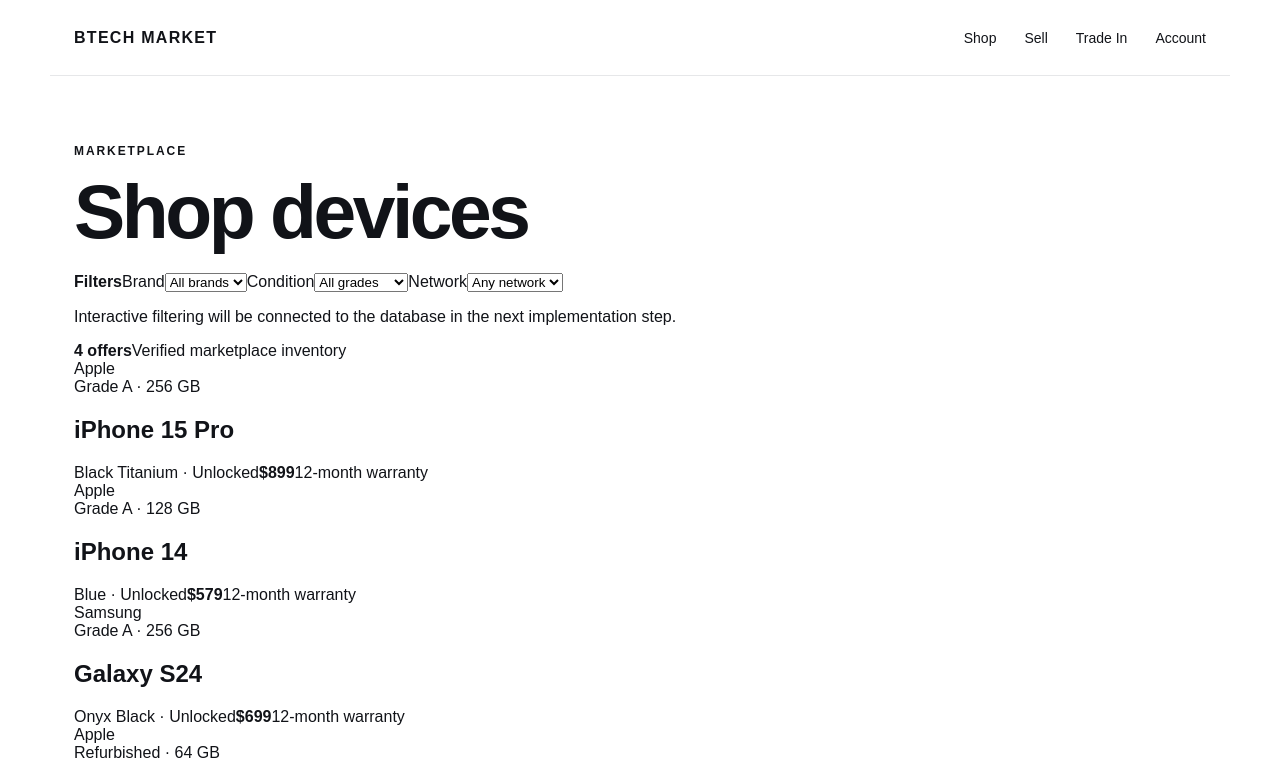
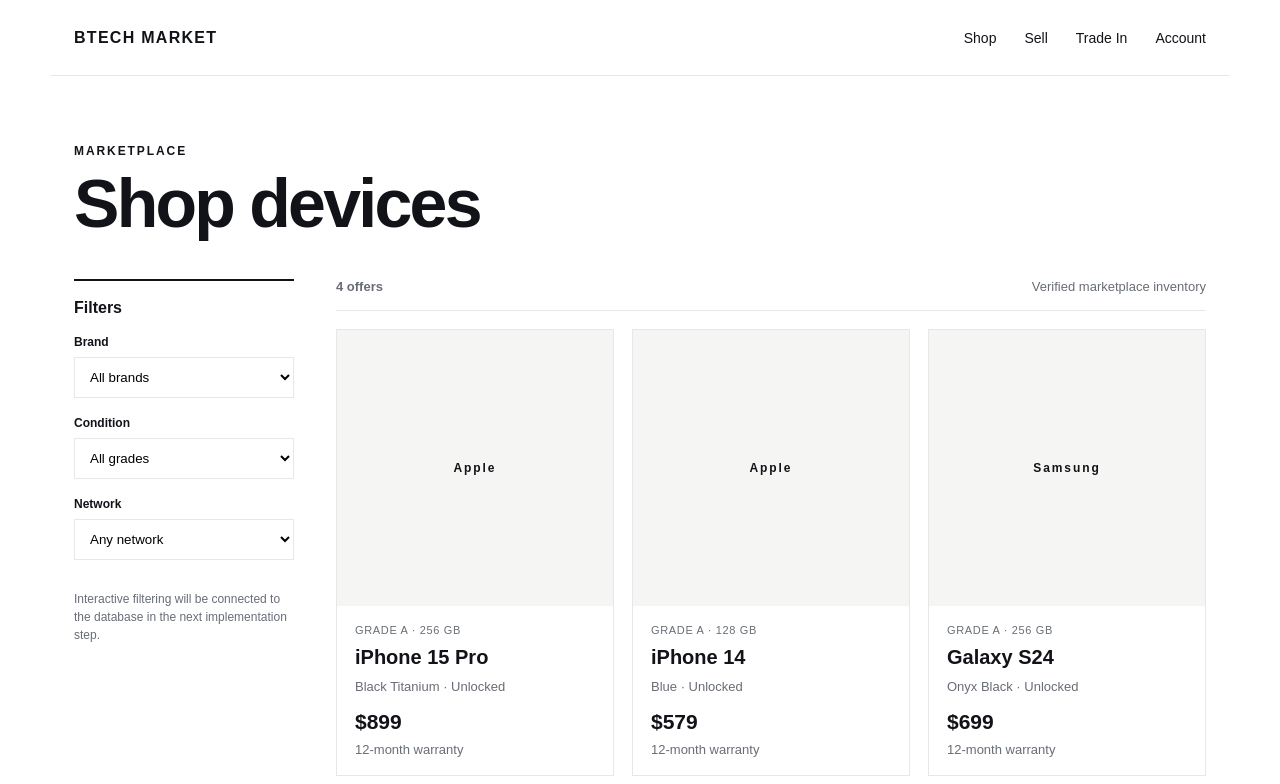
Before and after one commit to njsgambhir/btech-market-v2, a Next.js app: page /shop in a window 1280 px wide. Shown: the top 784 px of the page. Built offline with nearby package versions, Linux system fonts and the light colour scheme.

Commit message:
feat: style marketplace catalogue and product detail

```diff
--- a/src/app/globals.css
+++ b/src/app/globals.css
@@ -41,3 +41,36 @@
   .categoryGrid, .trustBand { grid-template-columns: 1fr; }
   .siteFooter { flex-direction: column; gap: 10px; }
 }
+
+
+/* Marketplace catalogue */
+.pageTitle { font-size: clamp(42px, 6vw, 68px); margin: 12px 0 42px; letter-spacing: -.04em; }
+.shopLayout { display: grid; grid-template-columns: 220px 1fr; gap: 42px; }
+.filters { border-top: 2px solid var(--ink); padding-top: 18px; display: flex; flex-direction: column; gap: 18px; }
+.filters label { display: flex; flex-direction: column; gap: 8px; font-size: 12px; font-weight: 700; }
+.filters select { padding: 11px; border: 1px solid var(--line); background: white; }
+.filters p, .finePrint { color: var(--muted); font-size: 12px; line-height: 1.5; }
+.resultsBar { display: flex; justify-content: space-between; padding-bottom: 16px; border-bottom: 1px solid var(--line); font-size: 13px; color: var(--muted); }
+.productGrid { display: grid; grid-template-columns: repeat(3, 1fr); gap: 18px; margin-top: 18px; }
+.productCard { border: 1px solid var(--line); }
+.productVisual { aspect-ratio: 1; background: var(--surface); display: grid; place-items: center; font-size: 12px; letter-spacing: .16em; font-weight: 800; }
+.productInfo { padding: 18px; display: flex; flex-direction: column; gap: 8px; font-size: 13px; color: var(--muted); }
+.productInfo h2 { color: var(--ink); font-size: 20px; margin: 2px 0; }
+.productMeta { font-size: 11px; letter-spacing: .06em; text-transform: uppercase; }
+.price { color: var(--ink); font-size: 21px; margin-top: 8px; }
+.productPage { display: grid; grid-template-columns: 1.1fr .9fr; gap: 70px; }
+.productHeroVisual { min-height: 560px; background: var(--surface); display: flex; flex-direction: column; align-items: center; justify-content: center; gap: 12px; }
+.productHeroVisual span { font-size: 12px; letter-spacing: .16em; }
+.productHeroVisual strong { font-size: 34px; }
+.productTitle { font-size: clamp(40px, 5vw, 64px); margin: 12px 0; }
+.productPrice { font-size: 30px; font-weight: 800; }
+.specGrid { border-top: 1px solid var(--line); margin: 30px 0; }
+.specGrid div { display: flex; justify-content: space-between; gap: 20px; padding: 15px 0; border-bottom: 1px solid var(--line); font-size: 13px; }
+.specGrid span { color: var(--muted); }
+.buyButton { width: 100%; padding: 17px; background: var(--ink); color: white; border: 0; font-weight: 800; cursor: pointer; }
+@media (max-width: 900px) {
+  .shopLayout, .productPage { grid-template-columns: 1fr; }
+  .productGrid { grid-template-columns: repeat(2, 1fr); }
+  .productHeroVisual { min-height: 380px; }
+}
+@media (max-width: 560px) { .productGrid { grid-template-columns: 1fr; } }
```
